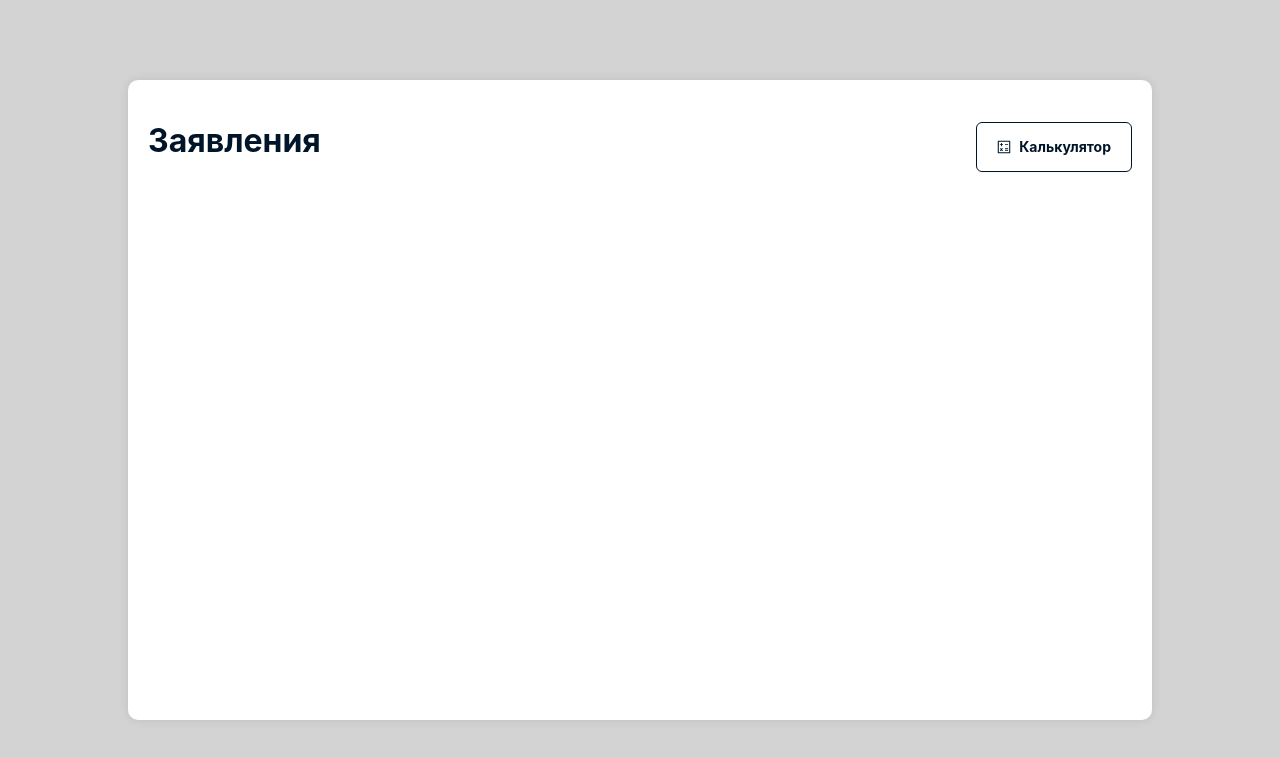
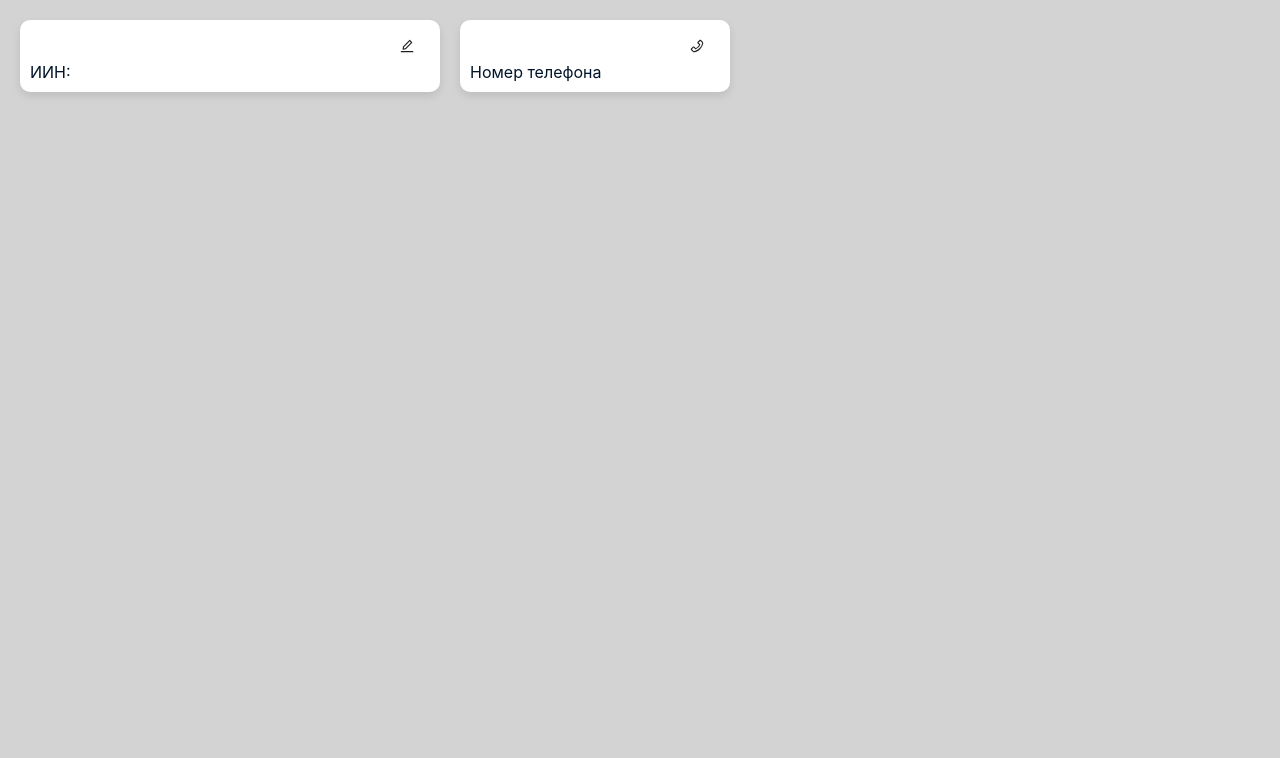
Before and after one commit to nurzhanitto/test-task-allur, a React (Create React App) app: page /auto-credit in a window 1280 px wide. Shown: the top 758 px of the page. Built offline with nearby package versions, Linux system fonts and the light colour scheme.

Commit message:
Added part pf page AutoCredit

```diff
--- a/src/App.css
+++ b/src/App.css
@@ -4,8 +4,8 @@
   border-radius: 10px;
   box-shadow: 0 0 10px rgba(0, 0, 0, 0.1);
   z-index: 1;
-  width: 80%;
-  height: 80%;
+  /* width: 95%; */
+  height: 100vh;
   min-height: 600px;
   min-width: 600px;
   margin: 20px;
@@ -35,3 +35,9 @@
   cursor: pointer;
   font-weight: bold;
 }
+
+.content .huge-text {
+  text-align: center;
+  font-size: 3em;
+  margin-top: 50px;
+}
--- a/src/App.tsx
+++ b/src/App.tsx
@@ -1,15 +1,20 @@
 import React from 'react';
-import { Button } from 'antd';
-import { CalculatorOutlined } from '@ant-design/icons';
-import { dispatch } from './store';
-import { showModalOrder } from './store/modal.slice';
-import { ModalFormHolder } from './Components/ModalFormHolder';
+import { BrowserRouter } from 'react-router-dom';
+import { WorkSpace } from './Components/WorkSpace';
 import './App.css';
 
 function App() {
-  // const { showModal } = useSelector((state: TState) => state.modal);
   return <>
-    <div className="content">
+    <BrowserRouter>
+      <WorkSpace />
+    </BrowserRouter>
+  </>
+}
+
+export default App;
+
+
+{/* <div className="content">
       <div className='content-app'>
         <h1>Заявления</h1>
         <Button
@@ -19,8 +24,4 @@ function App() {
         </Button>
       </div>
     </div>
-    <ModalFormHolder />
-  </>
-}
-
-export default App;
+    <ModalFormHolder /> */}
--- /dev/null
+++ b/src/Components/AutoCredit/AutoCredit.css
@@ -0,0 +1,34 @@
+.card-container {
+    display: flex;
+    /* justify-content: space-around; */
+    padding: 20px;
+}
+
+.card {
+    background-color: white;
+    border-radius: 10px;
+    padding: 10px;
+    box-shadow: 0 4px 8px rgba(0, 0, 0, 0.1);
+    /* width: 200px; */
+    margin-right: 20px;
+}
+
+.card .card-header {
+    display: flex;
+    align-items: center;
+    justify-content: space-between;
+}
+
+.card h4,
+.card p {
+    color: #001529;
+    margin: 0;
+}
+
+.long-card {
+    min-width: 400px;
+}
+
+.short-card {
+    min-width: 250px;
+}
--- /dev/null
+++ b/src/Components/AutoCredit/AutoCredit.tsx
@@ -0,0 +1,32 @@
+import { useSelector } from "react-redux";
+import { Button, Card, Col, Row } from 'antd';
+import { EditOutlined, PhoneOutlined } from '@ant-design/icons';
+import { TState } from "../../store";
+import "./AutoCredit.css";
+
+export const AutoCredit = () => {
+    const { iin, fullName, phoneNumber } = useSelector((state: TState) => state.modal);
+
+    return <>
+        <div className="card-container">
+            <div className="card long-card">
+                <div className="card-header">
+                    <h4>{fullName}</h4>
+                    <Button className="edit-button" type="text">
+                        <EditOutlined />
+                    </Button>
+                </div>
+                <p>ИИН: {iin}</p>
+            </div>
+            <div className="card short-card">
+                <div className="card-header">
+                    <h4>{phoneNumber}</h4>
+                    <Button className="phone-button" type="text">
+                        <PhoneOutlined />
+                    </Button>
+                </div>
+                <p>Номер телефона</p>
+            </div>
+        </div>
+    </>
+}
--- a/src/Components/Modal/Modal.css
+++ b/src/Components/Modal/Modal.css
@@ -34,6 +34,7 @@
 }
 
 .modal-buttons button {
+    height: 40px;
     display: flex;
     align-items: center;
     justify-content: center;
@@ -47,8 +48,8 @@
 }
 
 .modal-buttons button:hover {
-    background-color: orange;
-    color: #fff;
+    background-color: #ff2e1f;
+    color: #fff !important;
     border: none;
 }
 
--- a/src/Components/Modal/Modal.tsx
+++ b/src/Components/Modal/Modal.tsx
@@ -1,16 +1,24 @@
 import { ChangeEvent, useState } from "react";
+import { useNavigate } from 'react-router-dom';
 import { useSelector } from "react-redux";
 import { Button, Modal, Input, Row, Col } from "antd";
 import { TState, dispatch } from "../../store";
-import { closeModal } from "../../store/modal.slice";
+import { closeModal, FullName, IIN, PhoneNumber } from "../../store/modal.slice";
 import "./Modal.css";
 
 const ModalWindow = () => {
+    let navigate = useNavigate();
     const { showModal } = useSelector((state: TState) => state.modal);
     const [iin, setIIN] = useState<string>('');
+    const [fullName, setFullName] = useState('');
     const [phoneNumber, setPhoneNumber] = useState('');
+
     const handleOk = () => {
+        dispatch(IIN(iin))
+        dispatch(FullName(fullName))
+        dispatch(PhoneNumber(phoneNumber))
         dispatch(closeModal())
+        navigate("/auto-credit")
     }
     const handleCancel = () => {
         dispatch(closeModal())
@@ -22,11 +30,15 @@ const ModalWindow = () => {
         setIIN(sanitizedValue);
     };
 
-    // const handlePhoneNumberChange = (e: ChangeEvent<HTMLInputElement>) => {
+    const handleFullNameChange = (e: ChangeEvent<HTMLInputElement>) => {
+        const value = e.target.value;
+        setFullName(value);
+    };
 
-    //     setPhoneNumber(formattedValue);
-    // };
-
+    const handlePhoneNumberChange = (e: ChangeEvent<HTMLInputElement>) => {
+        const value = e.target.value;
+        setPhoneNumber(value);
+    }
 
     return <>
         <Modal
@@ -47,11 +59,18 @@ const ModalWindow = () => {
                         value={iin}
                         onChange={handleIINChange}
                     />
-                    <Input placeholder="ФИО клиента" />
+
+                    <Input
+                        placeholder="ФИО клиента"
+                        value={fullName}
+                        onChange={handleFullNameChange}
+                    />
+
                     <Input
                         placeholder="Номер телефона"
                         maxLength={18}
                         value={phoneNumber}
+                        onChange={handlePhoneNumberChange}
                     />
                 </div>
 
@@ -63,7 +82,7 @@ const ModalWindow = () => {
                             </Button>
                         </Col>
                         <Col span={12}>
-                            <Button block>
+                            <Button block onClick={handleOk}>
                                 Далее
                             </Button>
                         </Col>
--- a/src/Components/ModalFormHolder.tsx
+++ b/src/Components/ModalFormHolder.tsx
@@ -1,6 +1,6 @@
 import { useSelector } from "react-redux";
+import { TState } from "../store";
 import { default as ModalWindow } from "./Modal/Modal";
-import { TState } from "../store";
 
 export const ModalFormHolder = () => {
     const { showModal } = useSelector((state: TState) => state.modal);
--- /dev/null
+++ b/src/Components/WorkSpace.tsx
@@ -0,0 +1,32 @@
+import { Route, Routes } from "react-router-dom"
+import { Button } from "antd"
+import { CalculatorOutlined } from '@ant-design/icons';
+import { dispatch } from "../store";
+import { showModalOrder } from "../store/modal.slice";
+import { ModalFormHolder } from "./ModalFormHolder"
+import { AutoCredit } from "./AutoCredit/AutoCredit";
+
+export const WorkSpace = () => {
+    return <>
+        <Routes>
+            <Route path={"/"} element={<>
+                <div className="content">
+                    <div className='content-app'>
+                        <h1>Заявления</h1>
+                        <Button
+                            icon={<CalculatorOutlined />}
+                            onClick={() => dispatch(showModalOrder())}>
+                            Калькулятор
+                        </Button>
+                    </div>
+
+                    <div className="huge-text">
+                        <h1>Тут таблица</h1>
+                    </div>
+                </div>
+            </>} />
+            <Route path="/auto-credit" element={<AutoCredit />} />
+        </Routes>
+        <ModalFormHolder />
+    </>
+}
--- a/src/index.css
+++ b/src/index.css
@@ -1,6 +1,6 @@
 body {
   background-color: rgba(169, 169, 169, 0.5);
-  margin: 0;
+  margin: 0 auto;
   font-family: -apple-system, BlinkMacSystemFont, 'Segoe UI', 'Roboto', 'Oxygen',
     'Ubuntu', 'Cantarell', 'Fira Sans', 'Droid Sans', 'Helvetica Neue',
     sans-serif;
@@ -13,10 +13,10 @@ code {
     monospace;
 }
 
-#root {
+/* #root {
   display: flex;
   flex-direction: column;
   align-items: center;
   justify-content: center;
   height: 100vh;
-}
+} */
--- a/src/store/modal.slice.ts
+++ b/src/store/modal.slice.ts
@@ -3,7 +3,10 @@ import { createSlice } from "@reduxjs/toolkit";
 export const modalSlice = createSlice({
     name: 'modal',
     initialState: {
-        showModal: false
+        showModal: false,
+        iin: null as string | null,
+        fullName: null as string | null,
+        phoneNumber: null as string | null,
     },
     reducers: {
         showModalOrder: state => {
@@ -12,7 +15,16 @@ export const modalSlice = createSlice({
         closeModal: state => {
             state.showModal = false;
         },
+        IIN: (state, action) => {
+            state.iin = action.payload;
+        },
+        FullName: (state, action) => {
+            state.fullName = action.payload;
+        },
+        PhoneNumber: (state, action) => {
+            state.phoneNumber = action.payload;
+        },
     }
 })
 
-export const { showModalOrder, closeModal } = modalSlice.actions
+export const { showModalOrder, closeModal, IIN, FullName, PhoneNumber } = modalSlice.actions
```
